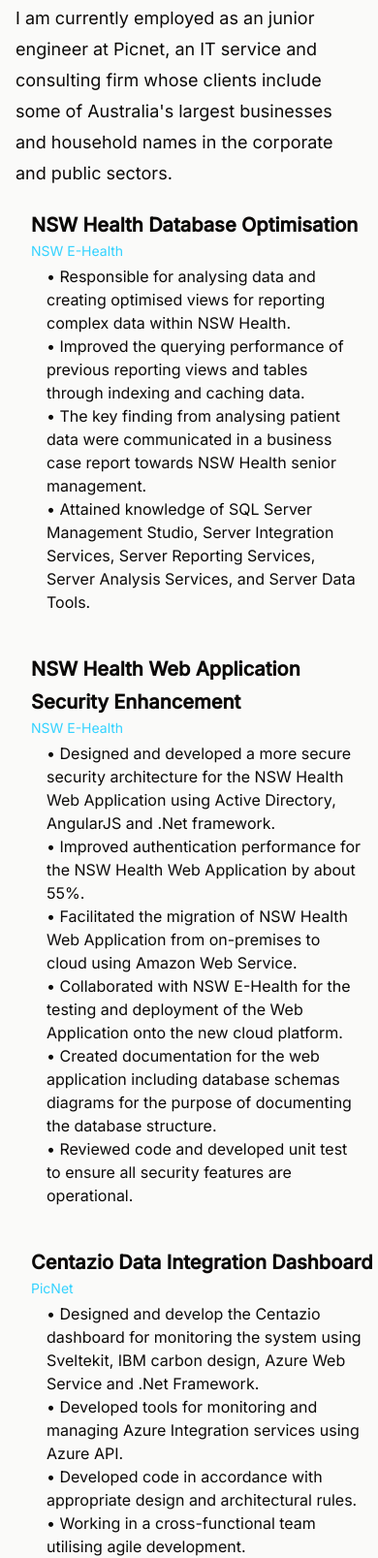
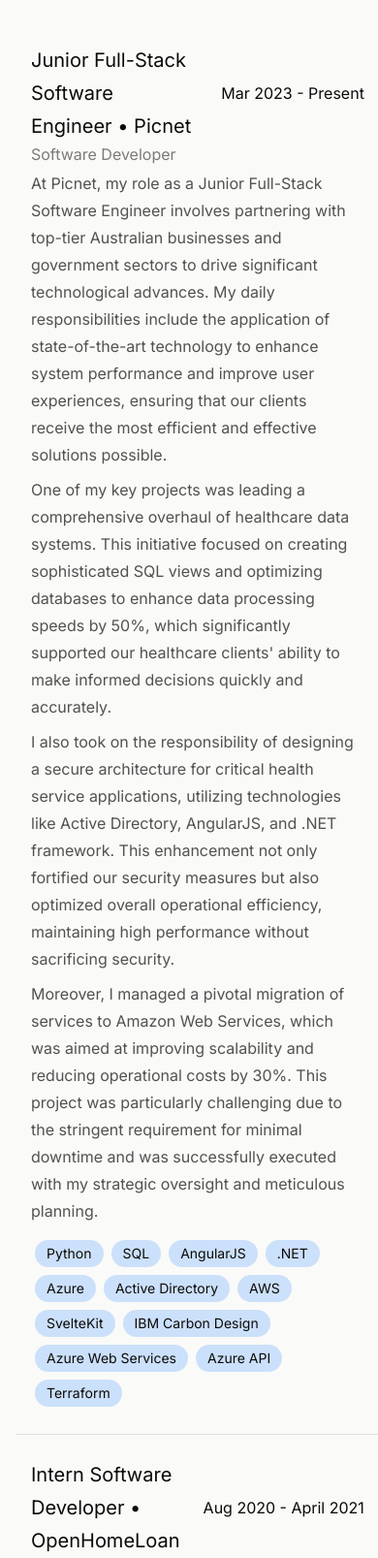
Before and after one commit to willyyto/william-portfolio, an Astro site: page /experiences in a window 390 px wide. Shown: the part 393-2000 px from the top of the page at 97% size. Built offline with nearby package versions, Linux system fonts and the light colour scheme; Astro itself is replaced by a stand-in of ours.

Commit message:
Added experience

```diff
--- a/src/components/common/Cards.astro
+++ b/src/components/common/Cards.astro
@@ -19,7 +19,7 @@
                                     {card.tags?.length > 0 && (
                                         <ul class="flex flex-wrap gap-2">
                                             {card.tags.map((tag: string) => (
-                                                <li key={tag} class="bg-secondary text-white px-3 py-1 rounded-full">
+                                                <li key={tag} class="bg-blue-400/30 text-primary dark:bg-blue-400/10 dark:text-locationblue text-sm px-3 py-1 rounded-full my-1">
                                                     {tag}
                                                 </li>
                                             ))}
--- /dev/null
+++ b/src/components/common/Link.astro
@@ -0,0 +1,21 @@
+---
+import {type IDefaultComponentProps} from "@types";
+const {btn_name, btn_href} = Astro.props as IDefaultComponentProps;
+---
+
+<section class="py-16 sm:py-20">
+    <div class="mx-auto max-w-2xl px-4 text-center sm:px-6 lg:max-w-7xl lg:px-8">
+        <div class="flex flex-col gap-4 sm:gap-6 items-center">
+            <a
+                href={btn_href}
+                class="group inline-block text-md sm:text-s lg:text-md font-medium transition-all hover:text-locationblue"
+                target="_blank" rel="noopener noreferrer"
+            >
+                {btn_name}
+                <svg xmlns="http://www.w3.org/2000/svg" viewBox="0 0 20 20" fill="currentColor" class="inline-block h-4 w-4 ml-1 transition-transform group-hover:scale-100 group-hover:translate-x-1 group-hover:-translate-y-1">
+                    <path fill-rule="evenodd" d="M5.22 14.78a.75.75 0 001.06 0l7.22-7.22v5.69a.75.75 0 001.5 0v-7.5a.75.75 0 00-.75-.75h-7.5a.75.75 0 000 1.5h5.69l-7.22 7.22a.75.75 0 000 1.06z" clip-rule="evenodd"></path>
+                </svg>
+            </a>
+        </div>
+    </div>
+</section>
--- /dev/null
+++ b/src/components/experience/ExperienceAccordion.astro
@@ -0,0 +1,84 @@
+---
+import {type IDefaultComponentProps} from "@types";
+const {title, data, btn_href, btn_name} = Astro.props as IDefaultComponentProps;
+
+---
+
+<section class="py-16 sm:py-20">
+    <div class="mx-auto max-w-2xl px-4 sm:px-6 lg:max-w-7xl lg:px-8">
+        <div class="grid gap-12 lg:grid-cols-3 lg:gap-8">
+            <div class="lg:col-span-1">
+                <h2 class="text-3xl font-medium tracking-tight sm:text-4xl">{title}</h2>
+            </div>
+
+            <div class="lg:col-span-2">
+                <div class="-mt-3 container">
+                    {
+                        data.map((item: any) => (
+                            <div
+                                class="px-4 py-6 border-b border-primary-900/10 dark:border-primary-300/10 transition-all rounded-t-3xl hover:rounded-3xl hover:bg-primary-500/10 dark:hover:bg-primary-400/10 box"
+                            >
+                                <div class="flex items-center justify-between">
+                                    <h1 class="text-xl font-md title whitespace-normal">{item.title}{item.name ? ' • ' + item.name : ''}</h1>
+                                    <span class="ml-6 flex h-7 items-center whitespace-nowrap">{item.date}</span>
+                                </div>
+
+                                {item.jobtitles?.map((jobtitle: string) => (
+                                    <div class="flex items-center justify-between">
+                                    <h1 class="text-md font-md text-primary-800/60 dark:text-primary-200/60">{jobtitle}</h1>
+                                </div>
+                                    ))}
+
+                                {item.descriptions?.map((description: string) => (
+                                    <p class="py-1 text-primary-950/70 dark:text-primary-200/70 text-base">
+                                    {description}
+                                </p>
+                                    ))}
+
+                                <div class="mt-2 flex flex-wrap">
+                                    {item.tags?.map((tag: string) => (
+                                        <span class="bg-blue-400/30 text-primary dark:bg-blue-400/10 dark:text-locationblue text-sm px-3 py-1 rounded-full mx-1 my-1">
+                                            {tag}
+                                        </span>
+                                    ))}
+                                </div>
+                            </div>
+                        ))
+                    }
+
+                    {btn_href && btn_name && (
+                        <div class="mt-4 flex flex-col gap-4 sm:gap-6 items-center"><a
+                            href={btn_href}
+                            class="group inline-block text-md sm:text-lg lg:text-md font-medium transition-all hover:text-locationblue"
+                            target="_blank" rel="noopener noreferrer"
+                        >
+                            {btn_name}
+                            <svg xmlns="http://www.w3.org/2000/svg" viewBox="0 0 20 20" fill="currentColor" class="inline-block h-4 w-4 ml-1 transition-transform group-hover:scale-125 group-hover:translate-x-1 group-hover:-translate-y-1">
+                                <path fill-rule="evenodd" d="M5.22 14.78a.75.75 0 001.06 0l7.22-7.22v5.69a.75.75 0 001.5 0v-7.5a.75.75 0 00-.75-.75h-7.5a.75.75 0 000 1.5h5.69l-7.22 7.22a.75.75 0 000 1.06z" clip-rule="evenodd"></path>
+                            </svg>
+                        </a></div>
+
+                    )}
+                </div>
+            </div>
+        </div>
+    </div>
+</section>
+
+
+  <style>
+    /* This style will ensure that when any div is hovered, others are dimmed */
+    .container:hover .box {
+      opacity: 0.5;
+      filter: blur(0.2px);
+    }
+
+    .box:hover {
+      opacity: 1 !important; /* Ensure the hovered box is fully visible */
+      filter: none !important;
+    }
+    .box:hover .title {
+      color: #33d2ff !important;
+    }
+
+  </style>
--- a/src/data/data.ts
+++ b/src/data/data.ts
@@ -37,69 +37,84 @@
       ],
     },
   ],
+  educationexperience: [
+    {
+      name: '',
+      title:
+        'Bachelor of Engineering (Honours) Diploma in Professional Engineering Practice (ICT) (Software)',
+      jobtitles: ['University Of Technology Sydney'],
+      date: '2015 - 2023',
+      descriptions: [
+        '•	Undertook a undergraduate capstone research project on Face Mask Detection using Artificial Intelligence and Machine Learning.',
+        '•	GPA: 6.25',
+        '•	WAM: 82',
+      ],
+    },
+    {
+      name: '',
+      title: 'High School Certificate',
+      jobtitles: ['Westfield Sports High School'],
+      date: '2009 - 2015',
+      descriptions: [
+        '• Designed and developed "Enigma Run," a side-scroller web player game, as a major final project for the Industrial Technology Multimedia course.',
+      ],
+    },
+    {
+      name: '',
+      title: 'National Computer Science School (NCSS) Summer Program',
+      jobtitles: ['University Of Sydney'],
+      date: '2013 - 2015',
+      descriptions: [
+        '• Developed "Cinemeow," a web application, in 10 days with a cross-functional team, enabling users to create, comment on, watch, and share videos live with friends.',
+      ],
+    },
+  ],
   experience: [
     {
       name: 'Picnet',
-      location: 'Crows Nest, NSW',
-      description:
-        "I am currently employed as an junior engineer at Picnet, an IT service and consulting firm whose clients include some of Australia's largest businesses and household names in the corporate and public sectors.",
-      startDate: 'Feb 2022',
-      endDate: 'Present',
-      projects: [
-        {
-          name: 'NSW Health Database Optimisation',
-          location: 'NSW E-Health',
-          descriptions: [
-            '•	Responsible for analysing data and creating optimised views for reporting complex data within NSW Health.',
-            '•	Improved the querying performance of previous reporting views and tables through indexing and caching data.',
-            '•	The key finding from analysing patient data were communicated in a business case report towards NSW Health senior management.',
-            '•	Attained knowledge of SQL Server Management Studio, Server Integration Services, Server Reporting Services, Server Analysis Services, and Server Data Tools.',
-          ],
-        },
-        {
-          name: 'NSW Health Web Application Security Enhancement',
-          location: 'NSW E-Health',
-          descriptions: [
-            '•	Designed and developed a more secure security architecture for the NSW Health Web Application using Active Directory, AngularJS and .Net framework.',
-            '•	Improved authentication performance for the NSW Health Web Application by about 55%.',
-            '•	Facilitated the migration of NSW Health Web Application from on-premises to cloud using Amazon Web Service.',
-            '•	Collaborated with NSW E-Health for the testing and deployment of the Web Application onto the new cloud platform.',
-            '•	Created documentation for the web application including database schemas diagrams for the purpose of documenting the database structure.',
-            '•	Reviewed code and developed unit test to ensure all security features are operational.',
-          ],
-        },
-        {
-          name: 'Centazio Data Integration Dashboard ',
-          location: 'PicNet',
-          descriptions: [
-            '•	Designed and develop the Centazio dashboard for monitoring the system using Sveltekit, IBM carbon design, Azure Web Service and .Net Framework.',
-            '•	Developed tools for monitoring and managing Azure Integration services using Azure API.',
-            '•	Developed code in accordance with appropriate design and architectural rules.',
-            '•	Working in a cross-functional team utilising agile development.',
-            '•	Deploying dashboard onto Azure Web Application.',
-          ],
-        },
+      title: 'Junior Full-Stack Software Engineer',
+      jobtitles: ['Software Developer'],
+      date: 'Mar 2023 - Present',
+      descriptions: [
+        'At Picnet, my role as a Junior Full-Stack Software Engineer involves partnering with top-tier Australian businesses and government sectors to drive significant technological advances. My daily responsibilities include the application of state-of-the-art technology to enhance system performance and improve user experiences, ensuring that our clients receive the most efficient and effective solutions possible.',
+        "One of my key projects was leading a comprehensive overhaul of healthcare data systems. This initiative focused on creating sophisticated SQL views and optimizing databases to enhance data processing speeds by 50%, which significantly supported our healthcare clients' ability to make informed decisions quickly and accurately.",
+        'I also took on the responsibility of designing a secure architecture for critical health service applications, utilizing technologies like Active Directory, AngularJS, and .NET framework. This enhancement not only fortified our security measures but also optimized overall operational efficiency, maintaining high performance without sacrificing security.',
+        'Moreover, I managed a pivotal migration of services to Amazon Web Services, which was aimed at improving scalability and reducing operational costs by 30%. This project was particularly challenging due to the stringent requirement for minimal downtime and was successfully executed with my strategic oversight and meticulous planning.',
+      ],
+      tags: [
+        'Python',
+        'SQL',
+        'AngularJS',
+        '.NET',
+        'Azure',
+        'Active Directory',
+        'AWS',
+        'SvelteKit',
+        'IBM Carbon Design',
+        'Azure Web Services',
+        'Azure API',
+        'Terraform',
       ],
     },
     {
-      name: 'Benevolence Financial Group',
-      location: 'Macquarie Park, NSW',
-      description:
-        'Benevolence Financial Group (BFG) is a social enterprise mortgage and finance brokerage firm which utilises technology to automate the process of applying for a loan.',
-      startDate: 'Aug 2020',
-      endDate: 'Apr 2022',
-      projects: [
-        {
-          name: 'BFG Home Loan CRM Web Application',
-          location: 'Benevolence Financial Group',
-          descriptions: [
-            '•	Built a proprietary home loan CRM tool using the ASP .NET Framework and sales trekker API for comparing and suggesting home loans to customers.',
-            '•	Supported end-to-end software development for CRM tools from concept to deployment. ',
-            '•	Developed landing pages for targeted marketing using HTML, CSS and boostrap.',
-            '•	Responsible for coordinating the team to ensure technical quality and on-time business delivery.',
-            '•	Acquired knowledge of Git command line and tortoise git, encompassing creating branches, commits, merging, pull requests, and pushing onto the repository.',
-          ],
-        },
+      name: 'OpenHomeLoan',
+      title: 'Intern Software Developer',
+      date: 'Aug 2020 - April 2021',
+      descriptions: [
+        'As an Intern Software Developer at OpenHomeLoan, I spearheaded the development of a bespoke CRM application tailored for the mortgage sector. This project, utilizing ASP.NET and Sales Trekker API, revolutionized how loan processing systems provided insightful, actionable data to users, enhancing their decision-making process.',
+        "Throughout the development lifecycle of this CRM tool, from conception to deployment, I ensured that every phase aligned with our strategic business objectives, which ultimately resulted in a 40% increase in customer engagement—a testament to the tool's impact on enhancing customer interactions.",
+        'In addition to my developmental duties, I was also responsible for the design and implementation of responsive web interfaces, significantly boosting user engagement and conversion rates. My approach not only focused on technical excellence but also emphasized collaborative teamwork and adhering to project timelines, which were crucial for the on-time delivery of the tool.',
+      ],
+      tags: [
+        'ASP.NET',
+        'HTML',
+        'CSS',
+        'JavaScript',
+        'Typescript',
+        'Sass',
+        'C#',
+        'Bootstrap',
+        'Sales Trekker API',
       ],
     },
   ],
@@ -250,6 +265,7 @@
       name: 'Full-Stack Development',
       description:
         'Proficient in leveraging modern web technologies including React, Next.js, Angular, and Svelte to create scalable and responsive web applications. Demonstrated capability in handling both frontend aesthetics and backend functionality, ensuring comprehensive software solutions.',
+      tags: ['JavaScript', 'Typescript', 'HTML', 'CSS', 'Sass', 'C#', 'Python', 'SQL'],
     },
     {
       id: 'expertise-2',
--- a/src/layouts/Layout.astro
+++ b/src/layouts/Layout.astro
@@ -23,6 +23,8 @@
     <link rel="icon" type="image/png" sizes="16x16" href="/favicon-16x16.png"/>
     <link rel="manifest" href="/site.webmanifest"/>
     <link rel="sitemap" href="/sitemap-index.xml" />
+    <link rel="stylesheet" href="https://cdnjs.cloudflare.com/ajax/libs/font-awesome/5.15.3/css/all.min.css">
+
     <meta name="generator" content={Astro.generator}/>
     <meta name="description" content={description}/>
     <title>{title}</title>
--- a/src/pages/projects.astro
+++ b/src/pages/projects.astro
@@ -24,7 +24,6 @@
     <ScrollAnimationWrapper>
         <ProjectsWrapper projects={projectsdata}/>
     </ScrollAnimationWrapper>
-
     <ScrollAnimationWrapper>
         <Jumbotron title="Connect with Me"
                    description="I'm always interested in new opportunities and collaborations. Feel free to reach out if you have questions, want to discuss potential projects, or simply connect. I look forward to hearing from you!"
--- a/tailwind.config.cjs
+++ b/tailwind.config.cjs
@@ -11,6 +11,7 @@
             transparent: 'transparent',
             white: '#ffffff',
             primary: colors.stone,
+            blue: colors.blue,
             secondary: '#8356ff',
             secondaryhover: '#6837cc',
             locationblue: "#33d2ff",
```
Also changed, not shown: src/pages/experiences.astro (+14 -6 lines).
